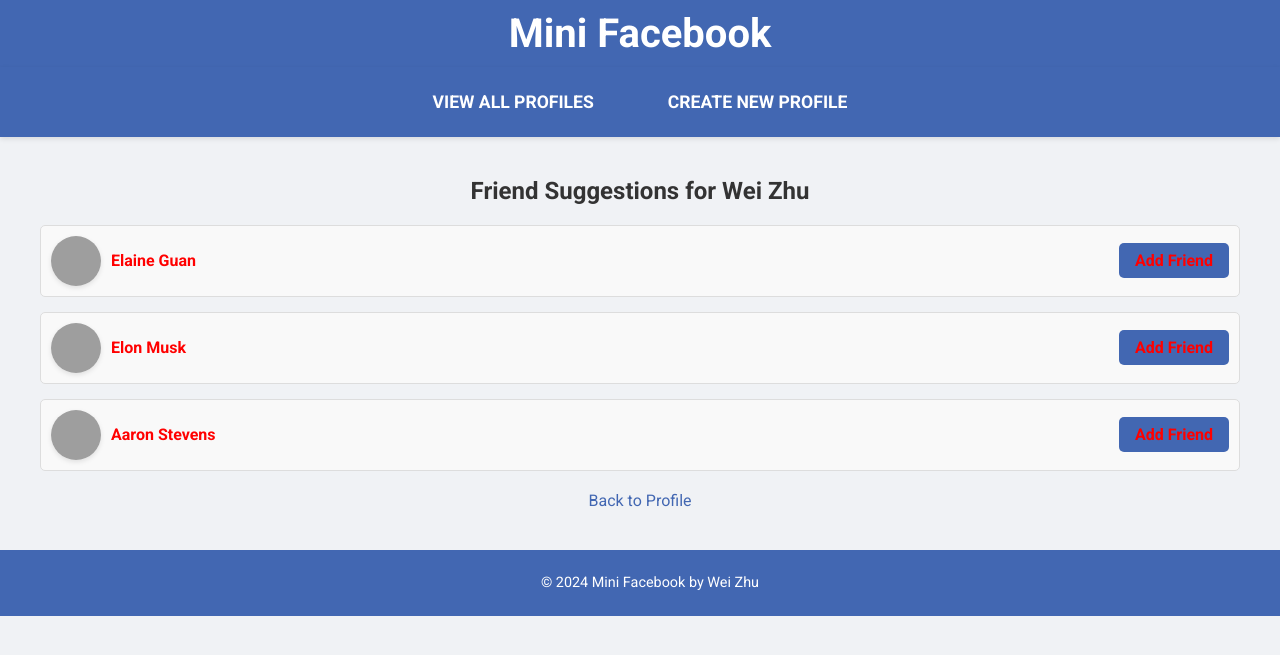
After one commit to weixcss/Django, a Django app: page /mini_fb/profile/1/friend_suggestions in a window 1280 px wide. The commit adds this page. Shown: the top 655 px of the page. Run offline with Django 5.2, Linux system fonts and the light colour scheme; data comes from the database, SQL or seed files in the repository; both versions use the stored data as it was after the commit; grey boxes are pictures that could not be loaded.

Commit message:
assignment 8 completed

```diff
--- a/mini_fb/admin.py
+++ b/mini_fb/admin.py
@@ -1,7 +1,8 @@
 from django.contrib import admin
-from .models import Profile, StatusMessage, Image
+from .models import Profile, StatusMessage, Image, Friend
 # Register your models here.
 
 admin.site.register(Profile)
 admin.site.register(StatusMessage)
 admin.site.register(Image)
+admin.site.register(Friend)
--- a/mini_fb/models.py
+++ b/mini_fb/models.py
@@ -1,6 +1,8 @@
 from django.db import models
 from django.utils import timezone
 from django.urls import reverse
+from django.db.models import Q
+
 
 # Create your models here.
 class Profile(models.Model):
@@ -37,6 +39,57 @@ class Profile(models.Model):
         Returns the URL to view this profile.
         """
         return reverse('show_profile', kwargs={'pk': self.pk})
+
+    def get_friends(self):
+        """
+        Returns a list of Profiles that are friends with this profile.
+        """
+        friends_as_profile1 = Friend.objects.filter(profile1=self).values_list('profile2', flat=True)
+        friends_as_profile2 = Friend.objects.filter(profile2=self).values_list('profile1', flat=True)
+
+        friend_ids = list(friends_as_profile1) + list(friends_as_profile2)
+        return Profile.objects.filter(id__in=friend_ids)
+
+    def add_friend(self, other):
+        """
+        Adds a Friend relationship between this profile and another profile.
+        Checks for duplicates and prevents self-friending.
+        """
+        if self == other:
+            return  # Do not allow self-friending
+
+        # Check for existing friendship in either direction
+        existing_friendship = Friend.objects.filter(
+            models.Q(profile1=self, profile2=other) | models.Q(profile1=other, profile2=self)
+        ).exists()
+
+        if not existing_friendship:
+            # Create the Friend relationship
+            Friend.objects.create(profile1=self, profile2=other)
+
+    def get_friend_suggestions(self):
+        """
+        Returns a list of profiles not currently friends with this profile.
+        """
+        # Get IDs of current friends
+        friends_ids = self.get_friends().values_list('id', flat=True)
+
+        # Exclude self and existing friends from suggestions
+        return Profile.objects.exclude(id__in=friends_ids).exclude(id=self.id)
+
+    def get_news_feed(self):
+        """
+        Returns a QuerySet of all StatusMessages from the profile and their friends,
+        ordered by the most recent.
+        """
+        # Get friends' profiles as a QuerySet
+        friend_profiles = Profile.objects.filter(Q(id__in=[friend.id for friend in self.get_friends()]))
+
+        # Include both self and friend profiles
+        profiles = Profile.objects.filter(Q(id=self.id) | Q(id__in=friend_profiles.values_list('id', flat=True)))
+
+        # Gather all status messages for self and friends, ordered by timestamp descending
+        return StatusMessage.objects.filter(profile__in=profiles).order_by('-timestamp')
 
 class StatusMessage(models.Model):
     """
@@ -81,3 +134,22 @@ class Image(models.Model):
         Returns the string representation of the image with the timestamp.
         """
         return f"Image uploaded at {self.timestamp}"
+
+class Friend(models.Model):
+    """
+    A model representing a friendship between two profiles.
+
+    Attributes:
+    - profile1: The first profile in the friendship.
+    - profile2: The second profile in the friendship.
+    - timestamp: The date/time when the friendship was created.
+    """
+    profile1 = models.ForeignKey(Profile, on_delete=models.CASCADE, related_name="profile1_friends")
+    profile2 = models.ForeignKey(Profile, on_delete=models.CASCADE, related_name="profile2_friends")
+    timestamp = models.DateTimeField(default=timezone.now)
+
+    def __str__(self):
+        """
+        String representation of the friendship, showing both profiles' names.
+        """
+        return f"{self.profile1} & {self.profile2}"
--- a/mini_fb/static/css/minifb-style.css
+++ b/mini_fb/static/css/minifb-style.css
@@ -250,6 +250,161 @@ footer {
   margin-top: 20px; /* Adds spacing between the footer and content */
 }
 
+.friends-section {
+  margin-top: 30px;
+}
+
+.friends-section h3 {
+  font-size: 1.5em;
+  color: #333;
+}
+
+.friends-section ul {
+  list-style-type: none;
+  padding-left: 0;
+}
+
+.friends-section li {
+  margin: 5px 0;
+}
+
+.friends-section li a {
+  color: #4267B2;
+  text-decoration: none;
+}
+
+.friends-section li a:hover {
+  text-decoration: underline;
+}
+
+.friend-image {
+  width: 50px;
+  height: 50px;
+  border-radius: 50%;
+  box-shadow: 0 2px 5px rgba(0, 0, 0, 0.1);
+  object-fit: cover;
+}
+
+/* Friend Profile Link Styling */
+.friend-profile {
+  color: #4267B2;
+  text-decoration: none;
+  display: inline-block;
+}
+
+.friend-profile span {
+  display: block;
+  margin-top: 8px;
+  font-weight: bold;
+}
+
+.friend-profile:hover span {
+  text-decoration: underline;
+}
+
+/* Friend Suggestions Styling */
+.friend-suggestions-list {
+  list-style-type: none;
+  padding: 0;
+  display: flex;
+  flex-direction: column;
+  gap: 15px;
+}
+
+.friend-suggestions-list li {
+  display: flex;
+  align-items: center;
+  justify-content: space-between;
+  padding: 10px;
+  background-color: #f9f9f9;
+  border: 1px solid #ddd;
+  border-radius: 5px;
+}
+
+.friend-suggestions-list li a {
+  display: flex;
+  flex-direction: row;
+  align-items: center;
+  color: red;
+  text-decoration: none;
+  font-weight: bold;
+  font-size: 1em;
+}
+
+.friend-suggestions-list .friend-image {
+  width: 50px;
+  height: 50px;
+  border-radius: 50%;
+  margin-right: 10px;
+}
+
+.add-friend-button {
+  padding: 8px 16px;
+  background-color: #4267B2;
+  color: white;
+  text-decoration: none;
+  border-radius: 5px;
+  font-weight: bold;
+}
+
+.add-friend-button:hover {
+  color: white;
+}
+
+
+/* News Feed Styling */
+.news-feed-container {
+  display: flex;
+  flex-direction: column;
+  gap: 15px;
+  margin-top: 20px;
+}
+
+.news-feed-item {
+  background-color: #f9f9f9;
+  padding: 15px;
+  border: 1px solid #ddd;
+  border-radius: 5px;
+  box-shadow: 0 2px 5px rgba(0, 0, 0, 0.1);
+}
+
+.news-feed-profile-info {
+  display: flex;
+  align-items: center;
+  margin-bottom: 10px;
+}
+
+.news-feed-profile-image {
+  width: 40px;
+  height: 40px;
+  border-radius: 50%;
+  margin-right: 10px;
+}
+
+.news-feed-profile-name {
+  font-weight: bold;
+  color: #4267B2;
+}
+
+.news-feed-message p {
+  margin: 5px 0;
+}
+
+.news-feed-images {
+  display: flex;
+  flex-wrap: wrap;
+  gap: 10px;
+  margin-top: 10px;
+}
+
+.news-feed-image {
+  max-width: 100px;
+  height: auto;
+  border-radius: 5px;
+  box-shadow: 0 2px 5px rgba(0, 0, 0, 0.1);
+}
+
+
 @media (max-width: 768px) {
   table {
     width: 100%;
--- /dev/null
+++ b/mini_fb/templates/mini_fb/friend_suggestions.html
@@ -0,0 +1,21 @@
+{% extends 'mini_fb/base.html' %}
+
+{% block content %}
+<h2>Friend Suggestions for {{ profile.first_name }} {{ profile.last_name }}</h2>
+
+<ul class="friend-suggestions-list">
+  {% for suggestion in profile.get_friend_suggestions %}
+  <li>
+    <a href="{% url 'show_profile' suggestion.pk %}">
+      <img src="{{ suggestion.profile_image_url }}" alt="{{ suggestion.first_name }}'s Profile Picture" class="friend-image">
+      <span class="friend-name">{{ suggestion.first_name }} {{ suggestion.last_name }}</span>
+    </a>
+    <a href="{% url 'add_friend' profile.pk suggestion.pk %}" class="add-friend-button">Add Friend</a>
+  </li>
+  {% empty %}
+  <li>No friend suggestions available.</li>
+  {% endfor %}
+</ul>
+
+<a href="{% url 'show_profile' profile.pk %}" class="back-link">Back to Profile</a>
+{% endblock %}
--- a/mini_fb/urls.py
+++ b/mini_fb/urls.py
@@ -1,6 +1,6 @@
 from django.urls import path
 from . import views
-from .views import ShowAllProfilesView, ShowProfilePageView, CreateProfileView, CreateStatusMessageView, UpdateProfileView, DeleteStatusMessageView, UpdateStatusMessageView
+from .views import ShowAllProfilesView, ShowProfilePageView, CreateProfileView, CreateStatusMessageView, UpdateProfileView, DeleteStatusMessageView, UpdateStatusMessageView, CreateFriendView, ShowFriendSuggestionsView, ShowNewsFeedView
 
 
 urlpatterns = [
@@ -11,6 +11,10 @@ urlpatterns = [
     path('profile/<int:pk>/update', UpdateProfileView.as_view(), name='update_profile'),
     path('status/<int:pk>/delete', DeleteStatusMessageView.as_view(), name='delete_status'),
     path('status/<int:pk>/update', UpdateStatusMessageView.as_view(), name='update_status'),
+    path('profile/<int:pk>/add_friend/<int:other_pk>', CreateFriendView.as_view(), name='add_friend'),
+    path('profile/<int:pk>/friend_suggestions', ShowFriendSuggestionsView.as_view(), name='friend_suggestions'),
+    path('profile/<int:pk>/news_feed', ShowNewsFeedView.as_view(), name='news_feed'),
+
     #path('', views.main, name='mini_fb'),  # http://127.0.0.1:8000/restaurant/
     #path('main/', views.main, name='main'), # http://127.0.0.1:8000/restaurant/main
     #path('order/', views.order, name='order'), # http://127.0.0.1:8000/restaurant/order
--- a/mini_fb/views.py
+++ b/mini_fb/views.py
@@ -1,10 +1,11 @@
 from django.shortcuts import render
 
 # Create your views here.
-from django.views.generic import ListView, DetailView, CreateView, UpdateView, DeleteView
+from django.views.generic import ListView, DetailView, CreateView, UpdateView, DeleteView, View
 from .models import Profile, StatusMessage, Image
 from .forms import CreateProfileForm, CreateStatusMessageForm, UpdateProfileForm
 from django.urls import reverse
+from django.shortcuts import redirect
 
 class ShowAllProfilesView(ListView):
     """
@@ -131,3 +132,31 @@ class UpdateStatusMessageView(UpdateView):
         """
         profile_pk = self.object.profile.pk
         return reverse('show_profile', kwargs={'pk': profile_pk})
+
+class CreateFriendView(View):
+    """
+    View to add a friend relationship between two profiles.
+    """
+    def dispatch(self, request, *args, **kwargs):
+        profile = Profile.objects.get(pk=self.kwargs['pk'])
+        other_profile = Profile.objects.get(pk=self.kwargs['other_pk'])
+        profile.add_friend(other_profile)
+        return redirect('show_profile', pk=profile.pk)
+
+class ShowFriendSuggestionsView(DetailView):
+    """
+    Displays friend suggestions for a given profile.
+    """
+    model = Profile
+    template_name = 'mini_fb/friend_suggestions.html'
+    context_object_name = 'profile'
+
+class ShowNewsFeedView(DetailView):
+    model = Profile
+    template_name = 'mini_fb/news_feed.html'
+    context_object_name = 'profile'
+
+    def get_context_data(self, **kwargs):
+        context = super().get_context_data(**kwargs)
+        context['news_feed'] = self.object.get_news_feed()
+        return context
```
Also changed, not shown: mini_fb/templates/mini_fb/news_feed.html (added, +32 -0 lines), mini_fb/templates/mini_fb/show_profile.html (+20 -0 lines), db.sqlite3, mini_fb/migrations/0004_friend.py (added).
